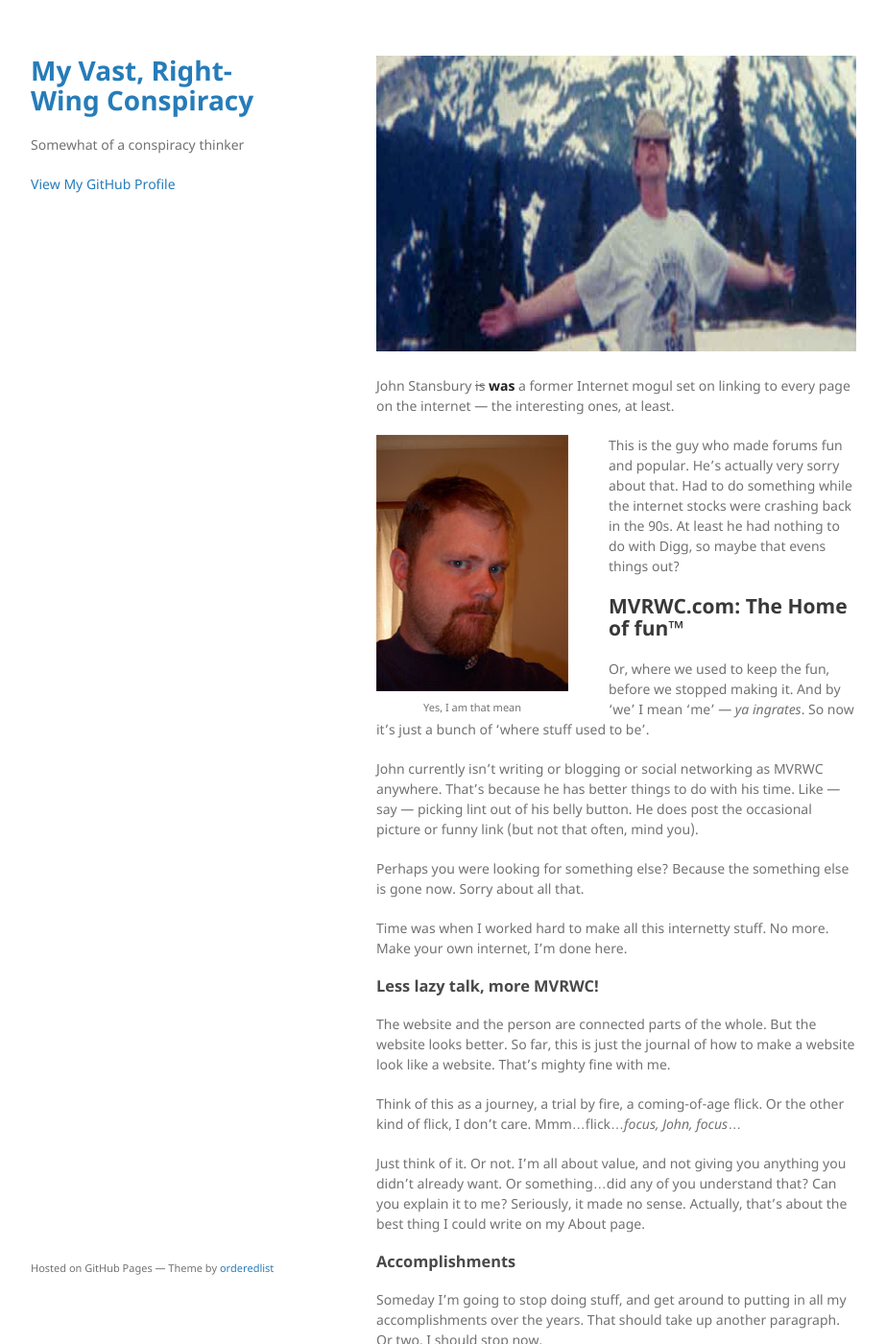
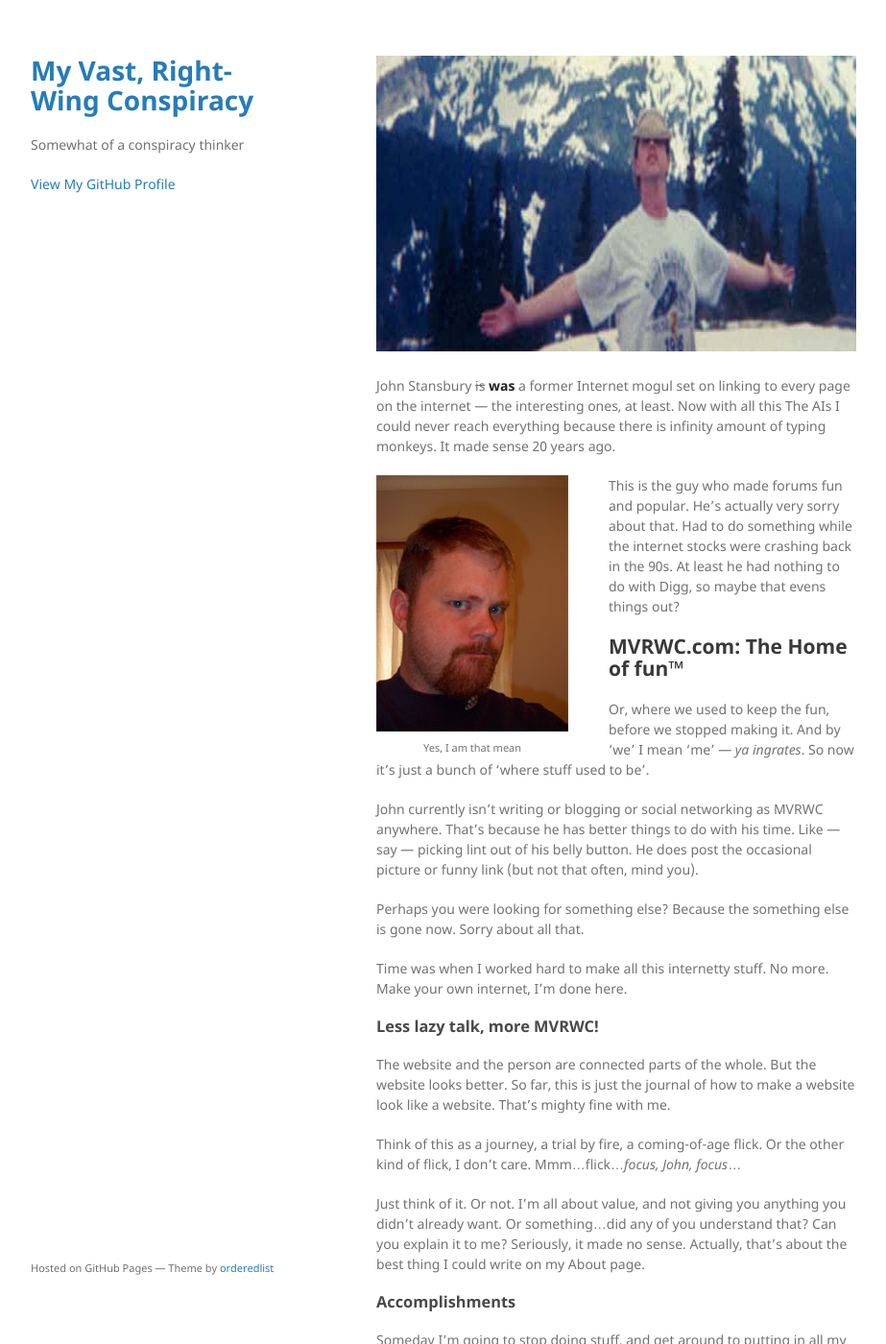
Before and after one commit to coach-punk/coach-punk.github.io, a Jekyll site: the page built from index.md, in a window 1280 px wide and 1400 px high. Shown: the whole window at 96% size, without its empty margins (178-1101 px from the left). Built offline with Jekyll 4.4.1, drawn with Linux system fonts in a browser that asks for light colours; some of the changed text lies outside the part shown.

```diff
--- a/index.md
+++ b/index.md
@@ -5,7 +5,7 @@ title: My Vast, Right Wing Conspiracy
 
 <img src="media/mountain.jpg" width="960" height="308" alt="Me in front of the Mountain" />
 
-John Stansbury <del>is</del> <strong>was</strong> a former Internet mogul set on linking to every page on the internet — the interesting ones, at least.
+John Stansbury <del>is</del> <strong>was</strong> a former Internet mogul set on linking to every page on the internet — the interesting ones, at least. Now with all this The AIs I could never reach everything because there is infinity amount of typing monkeys. It made sense 20 years ago.
 
 <div style="float:left;text-align:center;width:210px;margin-right:37px;margin-left:-5px;"><img src="media/manly.jpg" alt="Teh Hawt" /><small style="text-align:center;">Yes, I am that mean</small></div>
 
```
Also changed, not shown: other parts of index.md (+1 -1 lines).
